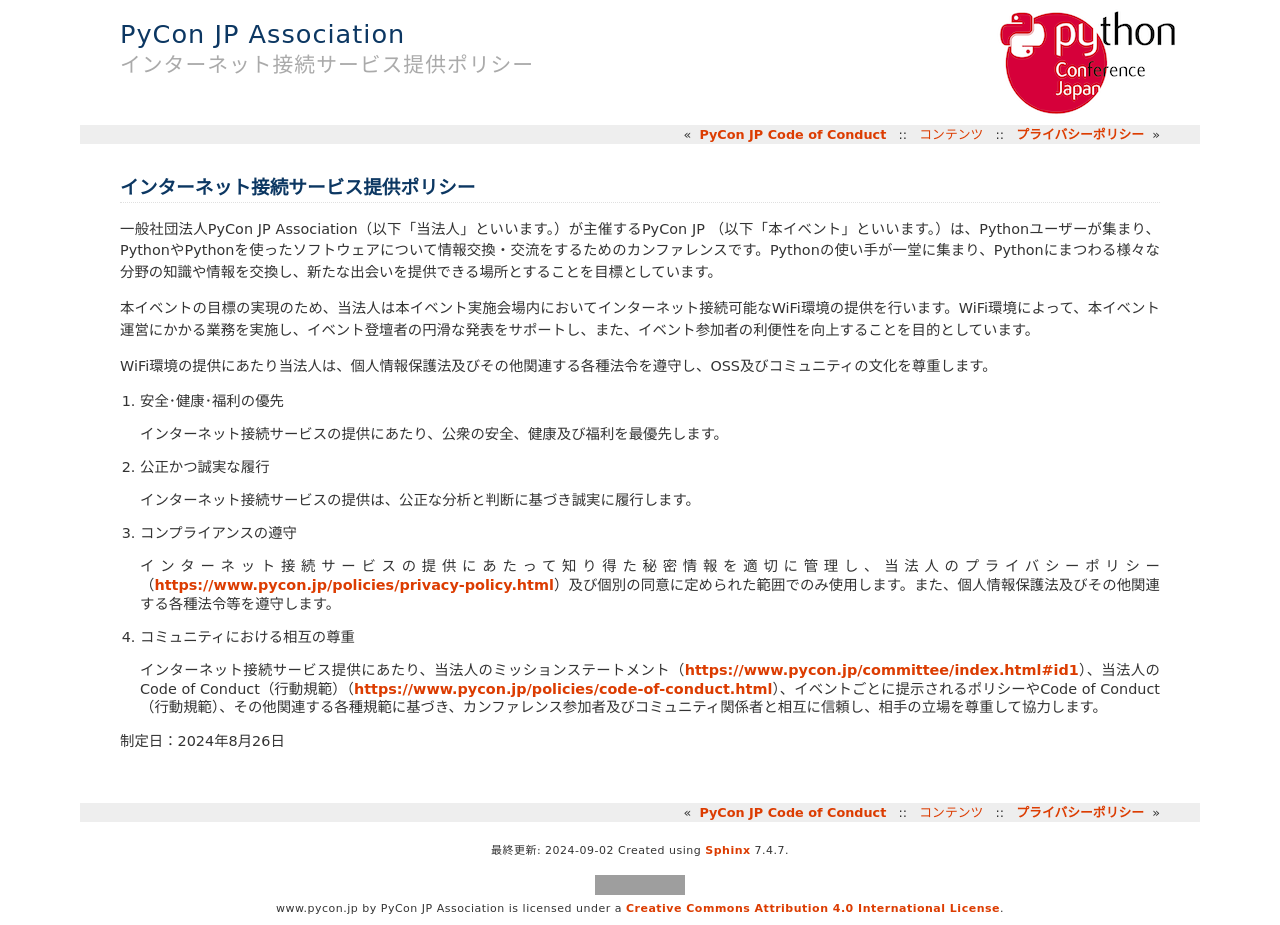
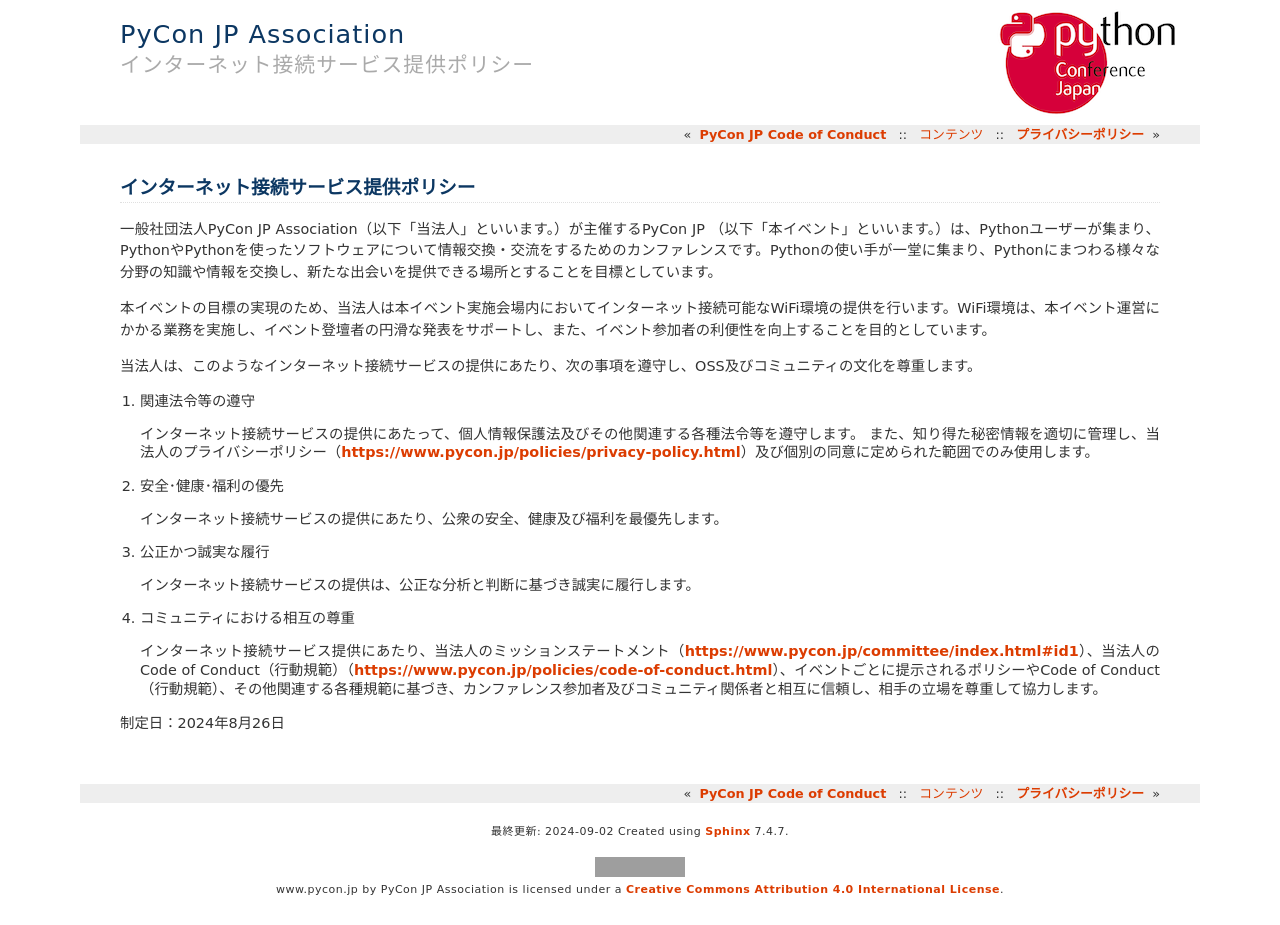
Before and after one commit to pyconjp/www.pycon.jp, a Sphinx documentation site: the page built from source/policies/internet-policy.md, in a window 1280 px wide. Built offline with Sphinx 7.4.7, drawn with Linux system fonts in a browser that asks for light colours; grey boxes are pictures that could not be loaded.

Commit message:
弁護士からの指摘に対応した

```diff
--- a/source/policies/internet-policy.md
+++ b/source/policies/internet-policy.md
@@ -2,19 +2,23 @@
 
 一般社団法人PyCon JP Association（以下「当法人」といいます。）が主催するPyCon JP （以下「本イベント」といいます。）は、Pythonユーザーが集まり、PythonやPythonを使ったソフトウェアについて情報交換・交流をするためのカンファレンスです。Pythonの使い手が一堂に集まり、Pythonにまつわる様々な分野の知識や情報を交換し、新たな出会いを提供できる場所とすることを目標としています。
 
-本イベントの目標の実現のため、当法人は本イベント実施会場内においてインターネット接続可能なWiFi環境の提供を行います。WiFi環境によって、本イベント運営にかかる業務を実施し、イベント登壇者の円滑な発表をサポートし、また、イベント参加者の利便性を向上することを目的としています。
+本イベントの目標の実現のため、当法人は本イベント実施会場内においてインターネット接続可能なWiFi環境の提供を行います。WiFi環境は、本イベント運営にかかる業務を実施し、イベント登壇者の円滑な発表をサポートし、また、イベント参加者の利便性を向上することを目的としています。
 
-WiFi環境の提供にあたり当法人は、個人情報保護法及びその他関連する各種法令を遵守し、OSS及びコミュニティの文化を尊重します。
+当法人は、このようなインターネット接続サービスの提供にあたり、次の事項を遵守し、OSS及びコミュニティの文化を尊重します。
 
-1. 安全･健康･福利の優先
+1. 関連法令等の遵守
+
+   インターネット接続サービスの提供にあたって、個人情報保護法及びその他関連する各種法令等を遵守します。
+   また、知り得た秘密情報を適切に管理し、当法人のプライバシーポリシー（<https://www.pycon.jp/policies/privacy-policy.html>）及び個別の同意に定められた範囲でのみ使用します。
+
+2. 安全･健康･福利の優先
 
    インターネット接続サービスの提供にあたり、公衆の安全、健康及び福利を最優先します。
-2. 公正かつ誠実な履行
+
+3. 公正かつ誠実な履行
 
    インターネット接続サービスの提供は、公正な分析と判断に基づき誠実に履行します。
-3. コンプライアンスの遵守
 
-   インターネット接続サービスの提供にあたって知り得た秘密情報を適切に管理し、当法人のプライバシーポリシー（<https://www.pycon.jp/policies/privacy-policy.html>）及び個別の同意に定められた範囲でのみ使用します。また、個人情報保護法及びその他関連する各種法令等を遵守します。
 4. コミュニティにおける相互の尊重
 
    インターネット接続サービス提供にあたり、当法人のミッションステートメント（<https://www.pycon.jp/committee/index.html#id1>）、当法人のCode of Conduct（行動規範）（<https://www.pycon.jp/policies/code-of-conduct.html>）、イベントごとに提示されるポリシーやCode of Conduct（行動規範）、その他関連する各種規範に基づき、カンファレンス参加者及びコミュニティ関係者と相互に信頼し、相手の立場を尊重して協力します。
```
